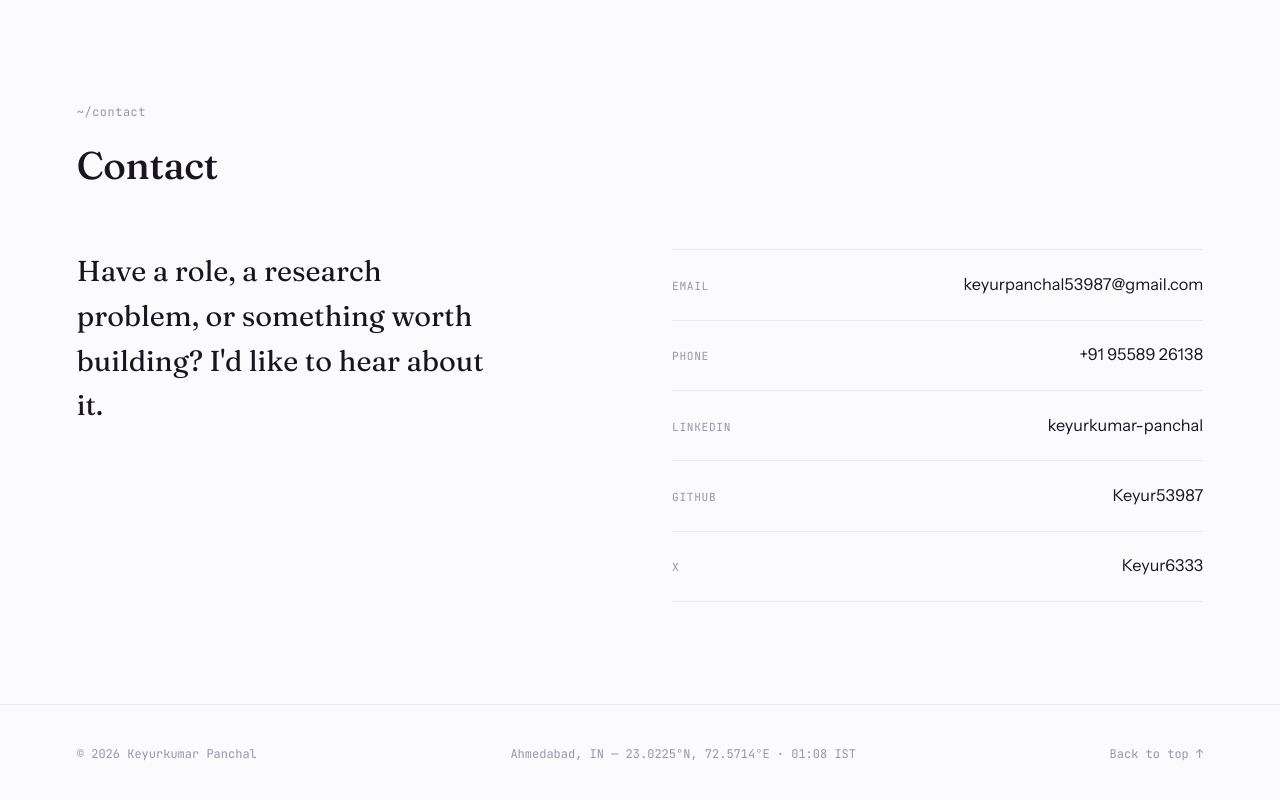
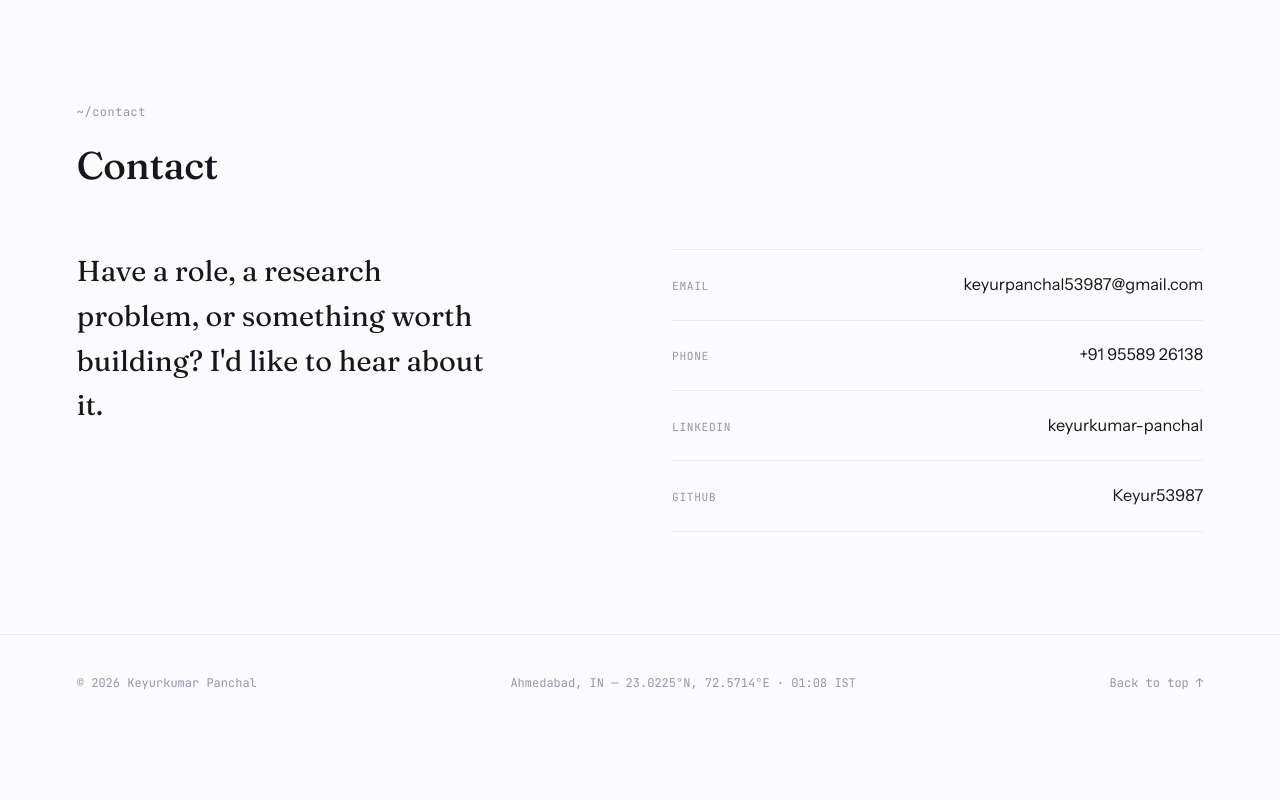
Before and after one commit to Keyur53987/Keyur53987.github.io, a plain HTML site: page index.html in a window 1280 px wide. Shown: the part 7676-8476 px from the top of the page. After the commit the page ends 8408 px from the top, so only its background shows below. Drawn offline with Linux system fonts and the light colour scheme.

Commit message:
Revert "Add X link for user Keyur6333 in index.html"

```diff
--- a/index.html
+++ b/index.html
@@ -778,10 +778,6 @@
           <span class="cl-label">GitHub</span>
           <span class="cl-value">Keyur53987</span>
         </a>
-        <a href="https://x.com/Keyur6333" target="_blank" rel="noopener noreferrer">
-          <span class="cl-label">X</span>
-          <span class="cl-value">Keyur6333</span>
-        </a>
       </div>
     </div>
   </section>
```
